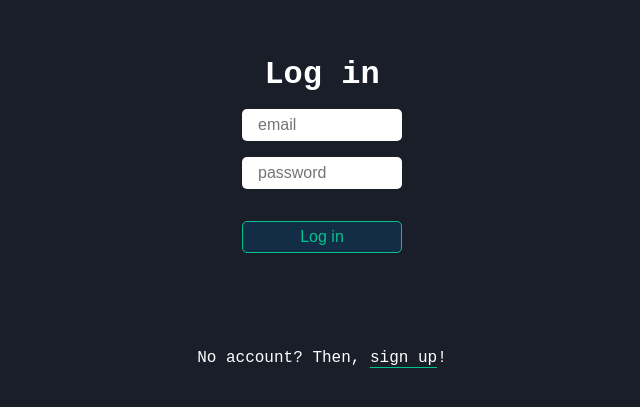
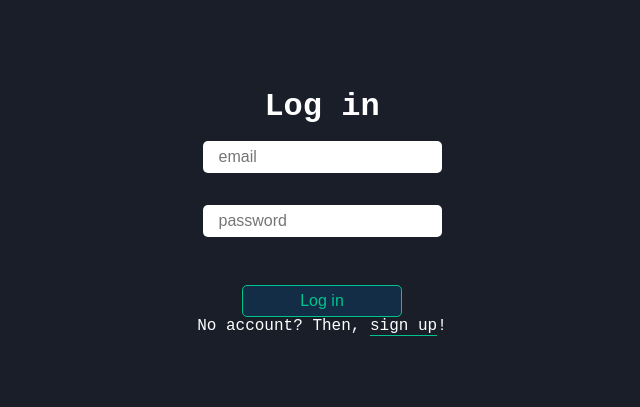
Before and after one commit to xu69ux/graphiql-app, a React (Vite) app: page /login in a window 1280 px wide. Shown: the part 189-596 px from the top of the page, without its empty margins (318-958 px from the left). Built offline with nearby package versions, Linux system fonts and the light colour scheme; no server answers.

Commit message:
feat: add save user to firebase store

```diff
--- a/src/components/AuthForm.tsx
+++ b/src/components/AuthForm.tsx
@@ -1,22 +1,22 @@
 import {
+  auth,
   logInWithEmailAndPassword,
   registerWithEmailAndPassword,
 } from '../firebase';
-// import { updateProfile } from 'firebase/auth';
 import { useState, useRef, useEffect } from 'react';
 import { useNavigate } from 'react-router-dom';
 import { SCHEMA } from '../utils/validation/shema';
 import { SubmitHandler, useForm } from 'react-hook-form';
 import { yupResolver } from '@hookform/resolvers/yup';
-import { Maybe } from 'yup';
 
 import '@styles/AuthForm.css';
+import { useAuthState } from 'react-firebase-hooks/auth';
 
 interface AuthFormProps {
   mode: 'login' | 'register';
 }
 interface IFormInput {
-  username?: Maybe<string>;
+  username?: string | null;
   email: string;
   password: string;
 }
@@ -31,6 +31,7 @@ export const AuthForm = ({ mode }: AuthFormProps) => {
   });
 
   const navigate = useNavigate();
+  const [user, loading] = useAuthState(auth);
 
   const usernameTooltipRef = useRef<HTMLDivElement>(null);
   const emailTooltipRef = useRef<HTMLDivElement>(null);
@@ -51,6 +52,13 @@ export const AuthForm = ({ mode }: AuthFormProps) => {
     }
   }, []);
 
+  useEffect(() => {
+    if (loading) {
+      return;
+    }
+    if (user) navigate('/graphiql');
+  }, [user, loading]);
+
   const onSubmit: SubmitHandler<IFormInput> = ({
     username,
     email,
@@ -58,15 +66,9 @@ export const AuthForm = ({ mode }: AuthFormProps) => {
   }) => {
     if (mode === 'register') {
       registerWithEmailAndPassword(username || '', email, password);
-      // const user = auth.currentUser;
-      // if (user) {
-      //   updateProfile(user, { displayName: username });
-      // }
     } else {
-      console.log(email, password);
       logInWithEmailAndPassword(email, password);
     }
-    navigate('/graphiql');
   };
 
   const renderRegister = () => {
@@ -79,9 +81,6 @@ export const AuthForm = ({ mode }: AuthFormProps) => {
               placeholder='username'
               {...register('username')}
             />
-            <div className='error'>
-              {errors.username && <p>{errors.username.message}</p>}
-            </div>
             <div
               className='strip left'
               style={{ width: `${usernameTooltipWidth + 20}px` }}
@@ -91,11 +90,11 @@ export const AuthForm = ({ mode }: AuthFormProps) => {
               please use any username
             </div>
           </div>
+          <div className='error'>
+            {errors.username && <p>{errors.username.message}</p>}
+          </div>
           <div className='input-wrapper'>
             <input type='text' placeholder='email' {...register('email')} />
-            <div className='error'>
-              {errors.email && <p>{errors.email.message}</p>}
-            </div>
             <div
               className='strip right'
               style={{ width: `${emailTooltipWidth + 20}px` }}
@@ -104,15 +103,15 @@ export const AuthForm = ({ mode }: AuthFormProps) => {
               please use any real or fake email
             </div>
           </div>
+          <div className='error'>
+            {errors.email && <p>{errors.email.message}</p>}
+          </div>
           <div className='input-wrapper'>
             <input
               type='password'
               placeholder='password'
               {...register('password')}
             />
-            <div className='error'>
-              {errors.password && <p>{errors.password.message}</p>}
-            </div>
             <div
               className='strip left'
               style={{ width: `${passwordTooltipWidth + 20}px` }}
@@ -120,6 +119,9 @@ export const AuthForm = ({ mode }: AuthFormProps) => {
             <div className='tooltip password' ref={passwordTooltipRef}>
               must be at least 8 characters
             </div>
+          </div>
+          <div className='error'>
+            {errors.password && <p>{errors.password.message}</p>}
           </div>
           <button className='btn reg' type='submit' disabled={isSubmitting}>
             Sign up
@@ -135,9 +137,6 @@ export const AuthForm = ({ mode }: AuthFormProps) => {
         <div className='login'>
           <div className='input-wrapper'>
             <input type='text' placeholder='email' {...register('email')} />
-            <div className='error'>
-              {errors.email && <p>{errors.email.message}</p>}
-            </div>
             <div
               className='strip right'
               style={{ width: `${emailTooltipWidth + 20}px` }}
@@ -146,15 +145,15 @@ export const AuthForm = ({ mode }: AuthFormProps) => {
               please enter the email provided during registration
             </div>
           </div>
+          <div className='error'>
+            {errors.email && <p>{errors.email.message}</p>}
+          </div>
           <div className='input-wrapper'>
             <input
               type='password'
               placeholder='password'
               {...register('password')}
             />
-            <div className='error'>
-              {errors.password && <p>{errors.password.message}</p>}
-            </div>
             <div
               className='strip left'
               style={{ width: `${passwordTooltipWidth + 20}px` }}
@@ -162,6 +161,9 @@ export const AuthForm = ({ mode }: AuthFormProps) => {
             <div ref={passwordTooltipRef} className='tooltip password'>
               please enter the password provided during registration
             </div>
+          </div>
+          <div className='error'>
+            {errors.password && <p>{errors.password.message}</p>}
           </div>
           <button className='btn log' type='submit' disabled={isSubmitting}>
             Log in
--- a/src/firebase.ts
+++ b/src/firebase.ts
@@ -37,12 +37,13 @@ const registerWithEmailAndPassword = async (
   try {
     const res = await createUserWithEmailAndPassword(auth, email, password);
     const user = res.user;
-    await addDoc(collection(db, 'users'), {
+    const ref = await addDoc(collection(db, 'users'), {
       uid: user.uid,
       name,
       authProvider: 'local',
       email,
     });
+    console.log('Document written with ID: ', ref.id);
   } catch (err) {
     console.error(err);
   }
--- a/src/pages/GraphiQLPage.tsx
+++ b/src/pages/GraphiQLPage.tsx
@@ -1,7 +1,35 @@
+import { useEffect, useState } from 'react';
+import { auth, logout } from '../firebase';
+import { useAuthState } from 'react-firebase-hooks/auth';
+import { fetchUserName } from '../services/api/fetchUserName';
+import { useNavigate } from 'react-router-dom';
 export const GraphiQLPage = () => {
+  const [name, setName] = useState('');
+  const [user, loading] = useAuthState(auth);
+  const fetchData = async () => {
+    if (user) {
+      const userName = await fetchUserName(user);
+      setName(userName);
+    }
+  };
+  const navigate = useNavigate();
+
+  useEffect(() => {
+    if (loading) {
+      return;
+    }
+    fetchData();
+    if (!user) {
+      navigate('/');
+    }
+  }, [user, loading, navigate]);
   return (
     <div>
       <h1>GraphiQL Page</h1>
+      Logged in as
+      <div>{name}</div>
+      <div>{user?.email}</div>
+      <button onClick={logout}>logout</button>
     </div>
   );
 };
--- a/src/pages/LoginPage.tsx
+++ b/src/pages/LoginPage.tsx
@@ -1,9 +1,18 @@
-import { Link } from 'react-router-dom';
+import { Link, useNavigate } from 'react-router-dom';
 import { AuthForm } from '../components';
+import { useEffect } from 'react';
+import { useAuthState } from 'react-firebase-hooks/auth';
+import { auth } from '../firebase';
 
 import '@styles/Auth.css';
 
 export const LoginPage = () => {
+  const [user] = useAuthState(auth);
+  const navigate = useNavigate();
+
+  useEffect(() => {
+    if (user) return navigate('/graphiql');
+  }, [user]);
   return (
     <div className='auth-container'>
       <h1 className='auth-title'>Log in</h1>
--- a/src/pages/SignupPage.tsx
+++ b/src/pages/SignupPage.tsx
@@ -1,9 +1,18 @@
-import { Link } from 'react-router-dom';
+import { Link, useNavigate } from 'react-router-dom';
 import { AuthForm } from '../components';
+import { useAuthState } from 'react-firebase-hooks/auth';
+import { auth } from '../firebase';
+import { useEffect } from 'react';
 
 import '@styles/Auth.css';
 
 export const SignupPage = () => {
+  const [user] = useAuthState(auth);
+  const navigate = useNavigate();
+
+  useEffect(() => {
+    if (user) return navigate('/graphiql');
+  }, [user]);
   return (
     <div className='auth-container'>
       <h1 className='auth-title'>Sign up</h1>
--- /dev/null
+++ b/src/services/api/fetchUserName.ts
@@ -0,0 +1,20 @@
+import { query, collection, where, getDocs } from 'firebase/firestore';
+import { db } from '../../firebase';
+import { User } from 'firebase/auth';
+
+export const fetchUserName = async (
+  user: User | null | undefined,
+): Promise<string> => {
+  try {
+    const queryData = query(
+      collection(db, 'users'),
+      where('uid', '==', user?.uid),
+    );
+    const doc = await getDocs(queryData);
+    const data = doc.docs[0].data();
+    return data.name;
+  } catch (err) {
+    console.error(err);
+    throw new Error('An error occurred while fetching user data');
+  }
+};
--- a/src/styles/AuthForm.css
+++ b/src/styles/AuthForm.css
@@ -3,8 +3,7 @@
   display: flex;
   flex-direction: column;
   align-items: center;
-  height: 15rem;
-  width: 10rem;
+  width: 20rem;
   margin: 0 auto;
 }
 
@@ -16,7 +15,6 @@
 input {
   width: 100%;
   height: 2rem;
-  margin-bottom: 1rem;
   padding: 0 1rem;
   border: none;
   border-radius: 5px;
@@ -27,7 +25,7 @@ input {
 
 .btn.log,
 .btn.reg {
-  width: 100%;
+  width: 50%;
   height: 2rem;
   margin-top: 1rem;
   border: none;
@@ -104,3 +102,13 @@ input {
   visibility: visible;
   width: 100%;
 }
+
+.error {
+  color: red;
+  height: 2rem;
+  width: 37rem;
+}
+
+.error p {
+  text-align: center;
+}
--- a/src/utils/validation/shema.ts
+++ b/src/utils/validation/shema.ts
@@ -1,14 +1,34 @@
 import * as yup from 'yup';
 
 export const SCHEMA = yup.object().shape({
-  username: yup.string().notRequired(),
+  username: yup.string().nullable(''),
   email: yup.string().email('Invalid email').required('Email is required'),
   password: yup
     .string()
-    .min(8, 'Password must be at least 8 characters')
-    .max(24)
-    .matches(/[A-Za-z]/, 'Password must contain at least one letter')
-    .matches(/[0-9]/, 'Password should have at least 1 digit')
-    .matches(/[@$!%*#?&]/, 'Password should have at least 1 special character')
-    .required(),
+    .required('Password is required')
+    .test(
+      'password-strength',
+      'Password must meet the strength criteria',
+      (value) => {
+        if (!value) return true;
+
+        const errors: string[] = [];
+        if (!/(?=.*[a-z])/.test(value))
+          errors.push('at least one lowercase letter');
+        if (!/(?=.*[A-Z])/.test(value))
+          errors.push('at least one uppercase letter');
+        if (!/(?=.*[0-9])/.test(value)) errors.push('at least one number');
+        if (!/(?=.*[!@#$%^&*])/.test(value))
+          errors.push('at least one special character');
+        if (value.length < 8) errors.push('at least 8 characters long');
+
+        return errors.length === 0
+          ? true
+          : new yup.ValidationError(
+              `Password must have: ${errors.join(', ')}`,
+              value,
+              'password',
+            );
+      },
+    ),
 });
```
